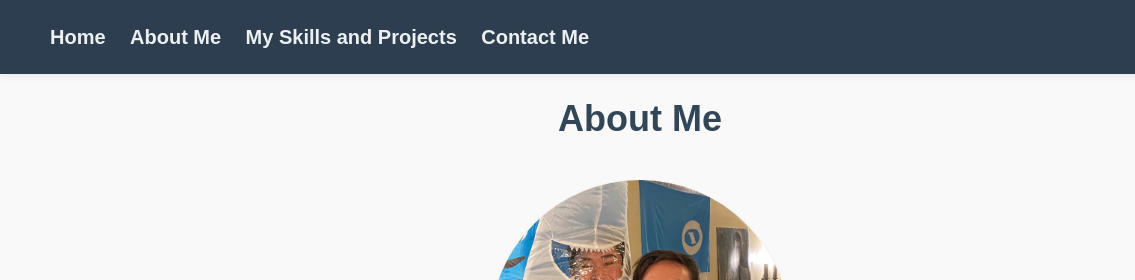
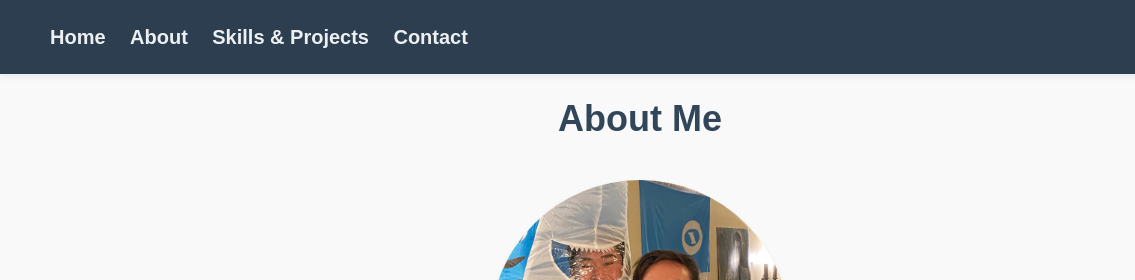
Before and after one commit to zenginhasanberk/portfolio_website, a plain HTML site: page about.html in a window 1280 px wide. Shown: the top 280 px of the page, 0-1135 px from the left. Drawn offline with Linux system fonts and the light colour scheme.

Commit message:
Navbar changes

```diff
--- a/about.html
+++ b/about.html
@@ -13,9 +13,9 @@
     <div class="navbar">
         <div class="navbar-links">
             <a href="index.html">Home</a>
-            <a href="about.html">About Me</a>
-            <a href="skills_and_projects.html">My Skills and Projects</a>
-            <a href="contact.html">Contact Me</a>
+            <a href="about.html">About</a>
+            <a href="skills_and_projects.html">Skills & Projects</a>
+            <a href="contact.html">Contact</a>
         </div>
         <div class="social-media-icons">
             <a href="https://www.linkedin.com/in/hasan-zengin-864940181/" target="_blank">
@@ -26,7 +26,6 @@
             </a>
         </div>
     </div>
-
     <div class="container">
         <h1>About Me</h1>
         <img src="images/about-photo.JPG" alt="My Photo" class="about-photo">
```
Also changed, not shown: contact.html (+3 -3 lines), index.html (+3 -3 lines), skills_and_projects.html (+4 -3 lines).
